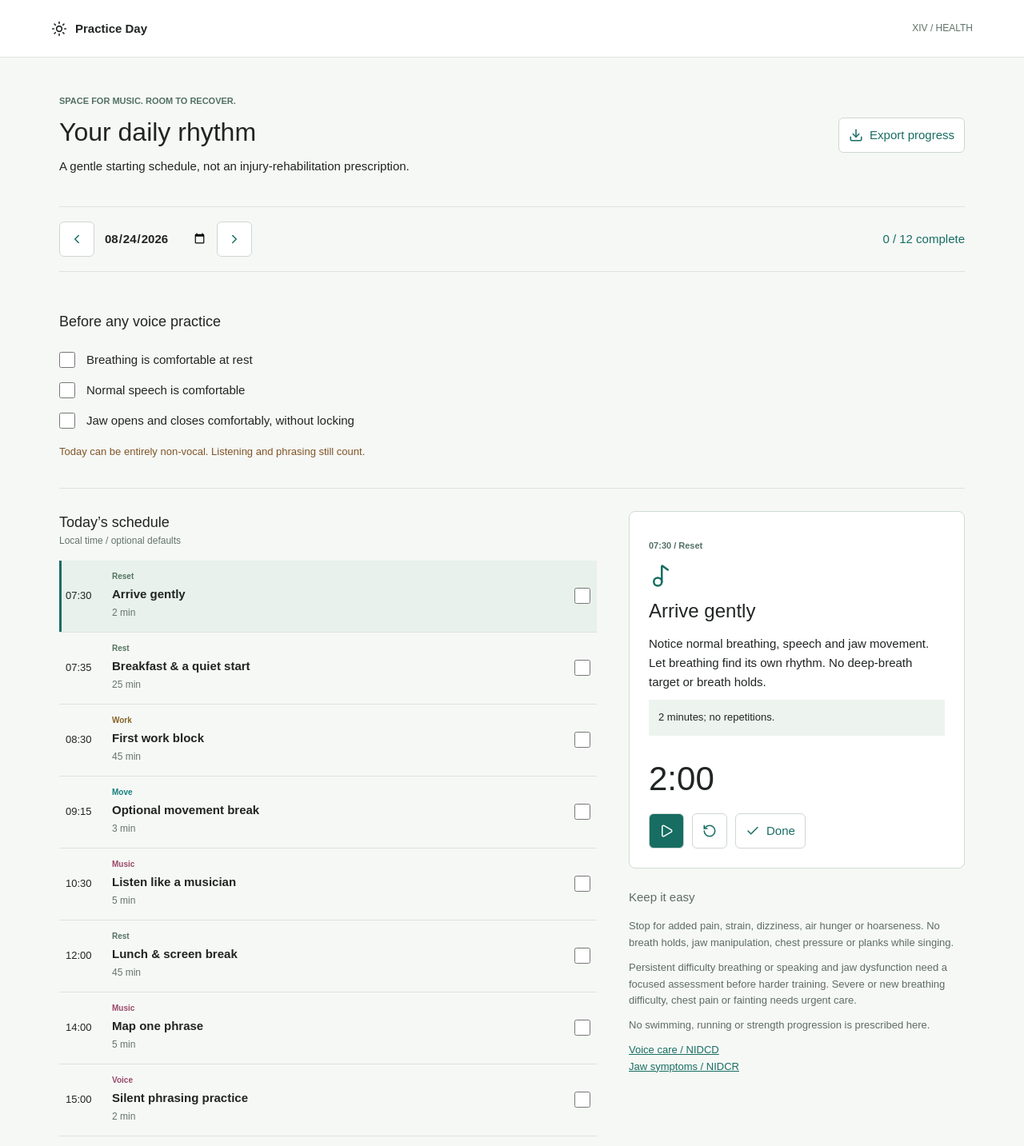
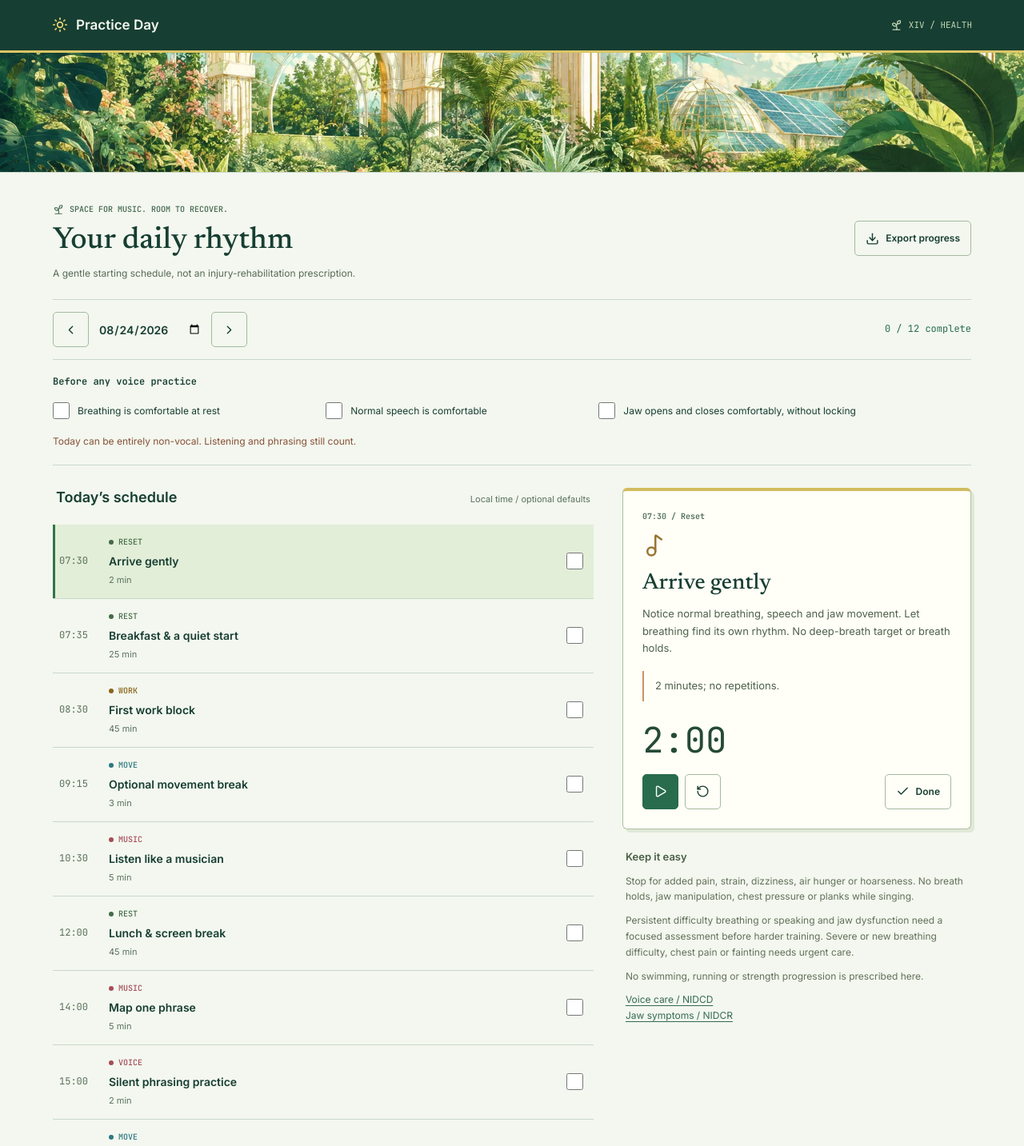
Before and after one commit to marcelozap/gateKPT, a Next.js app: page / in a window 1280 px wide. Shown: the top 1433 px of the page at 80% size. Built offline with nearby package versions, Linux system fonts and the light colour scheme; no server answers.

Commit message:
Style practice calendar as a sunlit solarpunk garden

```diff
--- a/src/practice/Calendar.tsx
+++ b/src/practice/Calendar.tsx
@@ -12,6 +12,7 @@ import {
   Pause,
   RotateCcw,
   Download,
+  Sprout,
 } from 'lucide-react';
 import { Button, Checkbox } from './controls';
 const blocks = [
@@ -192,12 +193,13 @@ export default function Calendar() {
         <strong>
           <Sun size={20} /> Practice Day
         </strong>
-        <span>XIV / HEALTH</span>
+        <span><Sprout size={15} /> XIV / HEALTH</span>
       </header>
+      <div className="garden-band" role="img" aria-label="Sunlit solarpunk conservatory with lush plants and solar architecture" />
       <main className="workspace">
         <section className="heading">
           <div>
-            <p className="eyebrow">SPACE FOR MUSIC. ROOM TO RECOVER.</p>
+            <p className="eyebrow"><Sprout size={14} /> SPACE FOR MUSIC. ROOM TO RECOVER.</p>
             <h1>Your daily rhythm</h1>
             <p>
               A gentle starting schedule, not an injury-rehabilitation
@@ -273,7 +275,7 @@ export default function Calendar() {
             {blocks.map((block, i) => (
               <article
                 key={i}
-                className={'row ' + (selected === i ? 'selected' : '')}
+                className={'row ' + (selected === i ? 'selected ' : '') + (done[date + ':' + i] ? 'completed' : '')}
               >
                 <time>{block[0]}</time>
                 <button className="block" onClick={() => choose(i)}>
@@ -380,7 +382,7 @@ export default function Calendar() {
           </aside>
         </div>
       </main>
-      <footer>
+      <footer><Sprout size={16} />
         Small sessions. No catching up. Progress stays in this browser.
       </footer>
     </>
--- a/src/practice/practice.css
+++ b/src/practice/practice.css
@@ -1,294 +1,66 @@
-/* Scoped to the practice homepage. */
-.practice-root { min-height:100vh; color-scheme:light; }
-.practice-root .practice-button { display:inline-flex; align-items:center; justify-content:center; gap:8px; min-height:44px; padding:8px 12px; border:1px solid #ced7d2; border-radius:6px; background:#176d62; color:white; }
-.practice-root .practice-button[data-variant="outline"], .practice-root .practice-button[data-variant="ghost"] { background:white; color:#176d62; }
-.practice-root .practice-button svg { width:18px; height:18px; }
-.practice-root .practice-checkbox { width:20px; height:20px; flex-shrink:0; accent-color:#176d62; }
-.practice-root {
-  --primary: #176d62;
-  --primary-foreground: #fff;
-  --background: #fff;
-  --foreground: #202522;
-  --border: #ced7d2;
-  --input: #9baba3;
-  --muted: #edf1ee;
-  --ring: #176d62;
-  --radius-md: 6px;
-}
-.practice-root * {
-  box-sizing: border-box;
-  letter-spacing: 0;
-}
-.practice-root {
-  margin: 0;
-  background: #f6f8f6;
-  color: #202522;
-  font-family: Arial, sans-serif;
-  font-size: 15px;
-  line-height: 1.6;
-}
-.practice-root button,
-.practice-root input {
-  font: inherit;
-}
-.practice-root button {
-  cursor: pointer;
-}
-.practice-root button:focus-visible,
-.practice-root a:focus-visible,
-.practice-root input:focus-visible {
-  outline: 3px solid #168876;
-  outline-offset: 3px;
-}
-.practice-root header {
-  height: 72px;
-  border-bottom: 1px solid #dce3df;
-  display: flex;
-  align-items: center;
-  gap: 24px;
-  padding: 0 5%;
-  background: white;
-}
-.practice-root header strong {
-  display: flex;
-  align-items: center;
-  gap: 10px;
-}
-.practice-root header > span {
-  font-size: 12px;
-  color: #607369;
-  margin-left: auto;
-}
-.practice-root h1 {
-  font-size: 32px;
-  line-height: 1.2;
-  margin: 8px 0 12px;
-}
-.practice-root h2 {
-  font-size: 18px;
-  margin: 0 0 14px;
-}
-.practice-root p {
-  margin: 10px 0;
-}
-.practice-root .workspace {
-  max-width: 1180px;
-  margin: auto;
-  padding: 36px 24px;
-}
-.practice-root .heading {
-  display: flex;
-  justify-content: space-between;
-  align-items: center;
-  gap: 20px;
-}
-.practice-root .eyebrow {
-  font-size: 11px;
-  color: #527064;
-  font-weight: 700;
-}
-.practice-root small {
-  color: #64756c;
-  font-size: 12px;
-}
-.practice-root .dates {
-  display: flex;
-  align-items: center;
-  gap: 12px;
-  margin: 28px 0;
-  padding: 18px 0;
-  border-block: 1px solid #dce3df;
-}
-.practice-root .dates input {
-  border: 0;
-  background: transparent;
-  font-weight: 600;
-  max-width: 170px;
-}
-.practice-root .dates > span {
-  margin-left: auto;
-  color: #176d62;
-}
-.practice-root .readiness {
-  padding: 20px 0 24px;
-  border-bottom: 1px solid #dce3df;
-}
-.practice-root .readiness label {
-  display: flex;
-  gap: 14px;
-  align-items: center;
-  min-height: 38px;
-}
-.practice-root .readiness p {
-  color: #805527;
-  font-size: 13px;
-}
-.practice-root .columns {
-  display: grid;
-  grid-template-columns: minmax(0, 1.6fr) minmax(280px, 1fr);
-  gap: 40px;
-  margin-top: 28px;
-}
-.practice-root .timeline h2 small {
-  display: block;
-  font-weight: 400;
-}
-.practice-root .row {
-  display: flex;
-  align-items: center;
-  gap: 14px;
-  border-bottom: 1px solid #dce3df;
-  padding: 12px 8px;
-  min-height: 90px;
-}
-.practice-root .row.selected {
-  background: #e8f1ec;
-  box-shadow: inset 3px 0 #176d62;
-}
-.practice-root .row time {
-  font-size: 13px;
-  min-width: 44px;
-  font-variant-numeric: tabular-nums;
-}
-.practice-root .block {
-  flex: 1;
-  background: transparent;
-  border: 0;
-  text-align: left;
-  display: grid;
-  gap: 2px;
-  min-width: 0;
-}
-.practice-root .block strong {
-  font-size: 15px;
-  overflow-wrap: anywhere;
-}
-.practice-root .tag {
-  font-size: 10px;
-  font-weight: bold;
-  color: #547362;
-}
-.practice-root .tag.Music,
-.practice-root .tag.Voice {
-  color: #994968;
-}
-.practice-root .tag.Move {
-  color: #157e7c;
-}
-.practice-root .tag.Work {
-  color: #846426;
-}
-.practice-root .practice {
-  background: #fff;
-  border: 1px solid #d0dcd5;
-  border-radius: 8px;
-  padding: 24px;
-}
-.practice-root .practice > svg {
-  color: #176d62;
-  margin: 14px 0;
-}
-.practice-root .practice h2 {
-  font-size: 24px;
-  line-height: 1.25;
-}
-.practice-root .dose {
-  background: #edf3ef;
-  padding: 12px;
-  font-size: 13px;
-}
-.practice-root .timer {
-  font-size: 42px;
-  font-variant-numeric: tabular-nums;
-  margin: 20px 0 10px;
-}
-.practice-root .actions {
-  display: flex;
-  gap: 10px;
-}
-.practice-root .actions button,
-.practice-root nav button {
-  min-width: 44px;
-  min-height: 44px;
-}
-.practice-root .guardrails {
-  padding: 24px 0;
-  color: #5d6d63;
-  font-size: 13px;
-}
-.practice-root .guardrails h2 {
-  font-size: 15px;
-}
-.practice-root a {
-  color: #176d62;
-  text-decoration: underline;
-}
-.practice-root footer {
-  text-align: center;
-  padding: 24px;
-  font-size: 12px;
-  border-top: 1px solid #dce3df;
-}
-.practice-root .entry {
-  max-width: 440px;
-  margin: 15vh auto;
-  padding: 24px;
-}
-.practice-root .entry form {
-  display: grid;
-  gap: 12px;
-  margin-top: 28px;
-}
-.practice-root .entry input {
-  border: 1px solid #a9b9ae;
-  border-radius: 6px;
-  padding: 12px;
-  background: white;
-}
-.practice-root .entry button {
-  border: 0;
-  border-radius: 6px;
-  background: #176d62;
-  color: white;
-  padding: 12px;
-}
-@media (max-width: 760px) {
-  .practice-root .workspace {
-    padding: 24px 16px;
-  }
-  .practice-root .heading {
-    display: block;
-  }
-  .practice-root .heading > button {
-    margin-top: 12px;
-  }
-  .practice-root .columns {
-    grid-template-columns: 1fr;
-    gap: 24px;
-  }
-  .practice-root aside {
-    grid-row: 1;
-  }
-  .practice-root .dates > span {
-    font-size: 11px;
-  }
-  .practice-root header {
-    padding: 0 16px;
-    gap: 8px;
-  }
-  .practice-root h1 {
-    font-size: 28px;
-  }
-  .practice-root .dates {
-    gap: 5px;
-  }
-  .practice-root .dates input {
-    max-width: 140px;
-  }
-  .practice-root .row {
-    gap: 10px;
-  }
-  .practice-root .readiness label {
-    padding: 6px 0;
-  }
-}
+/* All styling stays inside the public practice surface. */
+.practice-root{--forest:#173e32;--leaf:#286c4d;--line:#c9d8c9;--paper:#f3f7ef;min-height:100vh;color-scheme:light;background:var(--paper);color:var(--forest);font-family:var(--font-inter),Arial,sans-serif;font-size:14px;line-height:1.65}
+.practice-root *{box-sizing:border-box;letter-spacing:0}
+.practice-root button,.practice-root input{font:inherit}
+.practice-root button{cursor:pointer}
+.practice-root button:focus-visible,.practice-root a:focus-visible,.practice-root input:focus-visible{outline:3px solid #bd5c3f;outline-offset:4px}
+.practice-root header{height:66px;display:flex;align-items:center;justify-content:space-between;gap:16px;padding:0 max(24px,calc((100% - 1150px)/2));background:#173e32;color:#f3f7ef;border-bottom:3px solid #dbc666}
+.practice-root header strong{font-size:17px;display:flex;align-items:center;gap:10px;font-weight:600}
+.practice-root header strong svg{color:#ebd979}
+.practice-root header>span{display:flex;align-items:center;gap:8px;font-size:11px;color:#c1d7b4;font-family:var(--font-jbmono),monospace}
+.practice-root .garden-band{height:150px;background:#cce1c7 url('/practice-garden.webp') center 53%/cover no-repeat;border-bottom:1px solid var(--line)}
+.practice-root .workspace{max-width:1200px;margin:auto;padding:28px 26px 48px}
+.practice-root .heading{display:flex;align-items:center;justify-content:space-between;gap:20px}
+.practice-root .eyebrow{display:flex;align-items:center;gap:7px;font-size:10px;font-weight:600;color:#4c6e57;font-family:var(--font-jbmono),monospace}
+.practice-root h1{font-family:var(--font-newsreader),Georgia,serif;font-size:38px;font-weight:500;line-height:1.1;margin:10px 0 8px}
+.practice-root p{margin:10px 0}
+.practice-root .heading>div>p:last-child{color:#586a57;font-size:12px;margin-bottom:0}
+.practice-root h2{font-size:18px;font-weight:600;line-height:1.3;margin:0 0 12px}
+.practice-root small{font-size:11px;color:#5b715f}
+.practice-root .practice-button{display:inline-flex;align-items:center;justify-content:center;gap:8px;min-width:44px;min-height:44px;border:1px solid #286c4d;border-radius:5px;padding:8px 13px;background:var(--leaf);color:white;font-size:12px;font-weight:600;transition:background .15s,box-shadow .15s}
+.practice-root .practice-button:hover{background:#194a36;box-shadow:0 2px 0 #173e32}
+.practice-root .practice-button:disabled{opacity:.45;cursor:default}
+.practice-root .practice-button[data-variant="outline"],.practice-root .practice-button[data-variant="ghost"]{background:transparent;color:var(--forest);border-color:#a4b9a0}
+.practice-root .practice-button[data-variant="outline"]:hover{background:#e0ecd9}
+.practice-root .practice-button svg{width:17px;height:17px;flex-shrink:0}
+.practice-root .practice-checkbox{width:21px;height:21px;flex-shrink:0;accent-color:#286c4d;cursor:pointer}
+.practice-root .dates{display:flex;align-items:center;gap:12px;padding:15px 0;margin:22px 0 0;border-block:1px solid var(--line)}
+.practice-root .dates input{max-width:170px;background:transparent;border:0;font-size:14px;font-weight:600;color:var(--forest);min-height:44px}
+.practice-root .dates>span{margin-left:auto;font-size:12px;font-family:var(--font-jbmono),monospace;color:#286c4d}
+.practice-root .readiness{display:grid;grid-template-columns:1fr 1fr 1.45fr;gap:8px 20px;padding:20px 0;border-bottom:1px solid var(--line)}
+.practice-root .readiness h2{grid-column:1/-1;font-size:12px;margin:0;font-family:var(--font-jbmono),monospace}
+.practice-root .readiness label{display:flex;align-items:center;gap:10px;font-size:12px;min-height:40px}
+.practice-root .readiness p{grid-column:1/-1;font-size:12px;color:#875236;margin:0}
+.practice-root .columns{display:grid;grid-template-columns:minmax(0,1.55fr) minmax(290px,1fr);gap:36px;margin-top:28px;align-items:start}
+.practice-root .timeline>h2{display:flex;justify-content:space-between;gap:12px;align-items:baseline;padding:0 4px 10px}
+.practice-root .timeline>h2 small{font-weight:400}
+.practice-root .row{display:flex;align-items:center;gap:16px;min-height:93px;border-bottom:1px solid var(--line);padding:13px 13px 13px 8px;transition:background .15s;position:relative}
+.practice-root .row:hover{background:#e9f0e2}
+.practice-root .row.selected{background:#e2eed8;box-shadow:inset 3px 0 #327548}
+.practice-root .row time{min-width:46px;font-size:12px;font-family:var(--font-jbmono),monospace;font-variant-numeric:tabular-nums;color:#5b705b}
+.practice-root .row.completed .block strong{color:#668365}
+.practice-root .row.completed time{color:#71866f}
+.practice-root .block{flex:1;min-width:0;border:0;background:transparent;text-align:left;display:grid;gap:3px;padding:0;color:var(--forest)}
+.practice-root .block strong{font-weight:600;font-size:14px;overflow-wrap:anywhere}
+.practice-root .tag{font-family:var(--font-jbmono),monospace;font-size:10px;font-weight:500;text-transform:uppercase;color:#456b48;display:flex;align-items:center;gap:6px}
+.practice-root .tag:before{content:'';width:6px;height:6px;background:currentColor;border-radius:50%}
+.practice-root .tag.Music,.practice-root .tag.Voice{color:#a64d57}
+.practice-root .tag.Move{color:#2e7881}
+.practice-root .tag.Work{color:#89641a}
+.practice-root .practice{background:#fffef7;border:1px solid #afc29f;border-top:4px solid #d1bc5e;border-radius:6px;padding:24px;box-shadow:4px 4px 0 #e0e8d8}
+.practice-root .practice>.eyebrow{justify-content:space-between;margin-top:0}
+.practice-root .practice>svg{color:#987532;margin:12px 0 16px}
+.practice-root .practice h2{font-family:var(--font-newsreader),Georgia,serif;font-size:28px;font-weight:500;line-height:1.15}
+.practice-root .practice>p:not(.eyebrow){font-size:13px;color:#4f624c}
+.practice-root .dose{border-left:2px solid #c99466;padding:8px 0 8px 14px;margin:18px 0!important}
+.practice-root .timer{font-family:var(--font-jbmono),monospace;font-variant-numeric:tabular-nums;font-size:44px;line-height:1.2;margin:22px 0 16px;color:#244a36}
+.practice-root .actions{display:flex;gap:8px}
+.practice-root .actions>button:last-child{margin-left:auto}
+.practice-root .guardrails{padding:26px 4px 0;font-size:12px;color:#63715a}
+.practice-root .guardrails h2{font-size:13px;color:#4a5e46}
+.practice-root a{color:#346a50;text-decoration:underline;text-underline-offset:3px}
+.practice-root footer{display:flex;align-items:center;justify-content:center;gap:10px;padding:22px 20px;border-top:1px solid #bacbb0;background:#e7eedf;font-size:11px;color:#4c684c;text-align:center}
+.practice-root output{display:block;color:#9c433c;margin:12px 0}
+@media(min-width:1000px){.practice-root aside{position:sticky;top:20px}}
+@media(max-width:760px){.practice-root header{height:60px;padding:0 18px}.practice-root header>span{font-size:10px}.practice-root .garden-band{height:100px;background-position:center 50%}.practice-root .workspace{padding:22px 16px 32px}.practice-root h1{font-size:32px}.practice-root .heading{align-items:flex-start;gap:10px}.practice-root .heading>.practice-button{font-size:0;min-width:44px;padding:10px}.practice-root .heading>.practice-button svg{width:18px;height:18px}.practice-root .eyebrow{font-size:9px}.practice-root .readiness{grid-template-columns:1fr;gap:4px;padding:17px 0}.practice-root .readiness label{font-size:12px;min-height:37px}.practice-root .dates{gap:7px;margin-top:20px}.practice-root .dates input{max-width:145px;font-size:12px}.practice-root .dates>span{font-size:10px}.practice-root .columns{grid-template-columns:1fr;gap:24px}.practice-root aside{grid-row:1}.practice-root .practice{padding:18px}.practice-root .practice>svg{display:none}.practice-root .practice h2{font-size:24px}.practice-root .timer{font-size:34px;margin:14px 0}.practice-root .guardrails{padding-top:18px}.practice-root .timeline>h2{font-size:16px}.practice-root .timeline>h2 small{font-size:10px}.practice-root .row{gap:12px}.practice-root footer svg{flex-shrink:0}}
+@media(prefers-reduced-motion:reduce){.practice-root *{transition:none!important;scroll-behavior:auto!important}}
--- a/src/proxy.ts
+++ b/src/proxy.ts
@@ -37,7 +37,7 @@ const maintenancePage = `<!doctype html>
 // Remove this proxy when the replacement site is ready to launch.
 export function proxy(request: NextRequest) {
   const path = request.nextUrl.pathname;
-  if (path === "/" || path.startsWith("/_next/") || path === "/favicon.ico" || path === "/icon.svg") {
+  if (path === "/" || path === "/practice-garden.webp" || path.startsWith("/_next/") || path === "/favicon.ico" || path === "/icon.svg") {
     const response = NextResponse.next();
     if (path === "/") response.headers.set("Cache-Control", "no-store");
     return response;
```
Also changed, not shown: public/practice-garden.webp (added).
